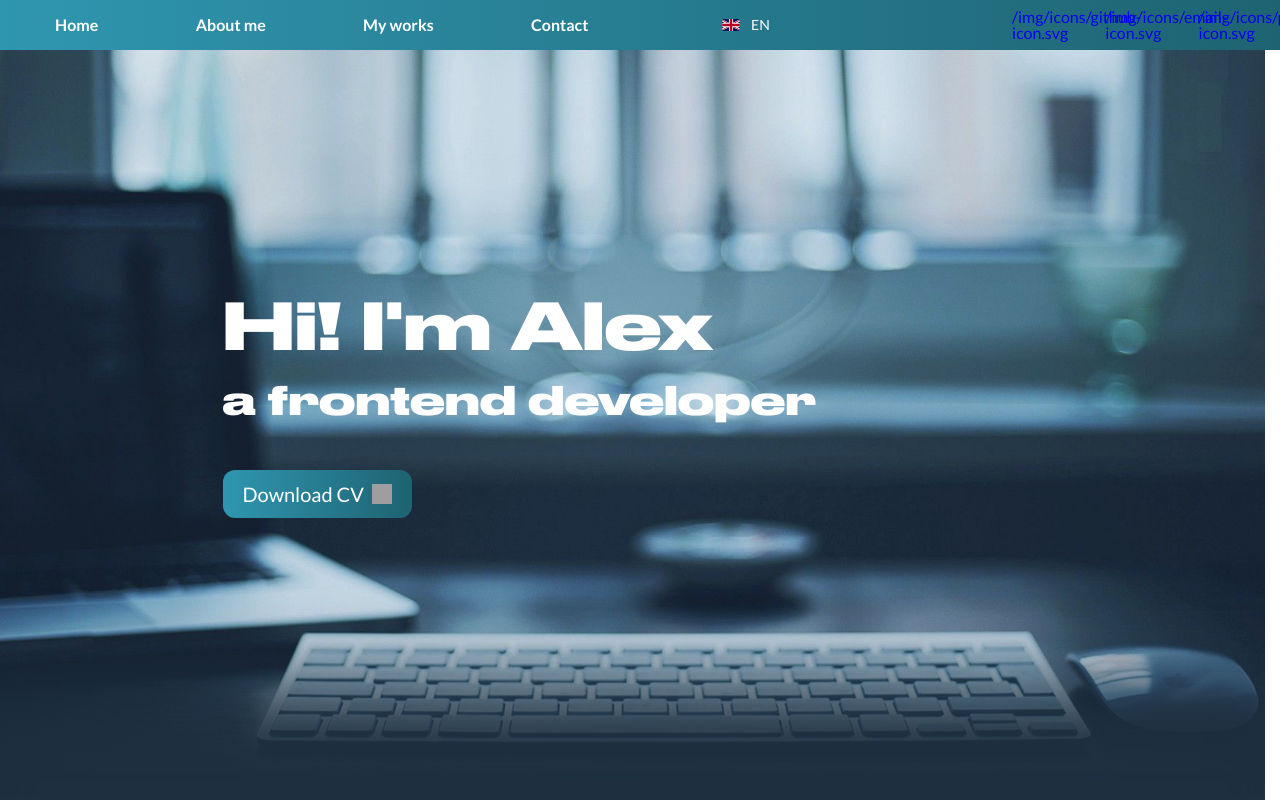
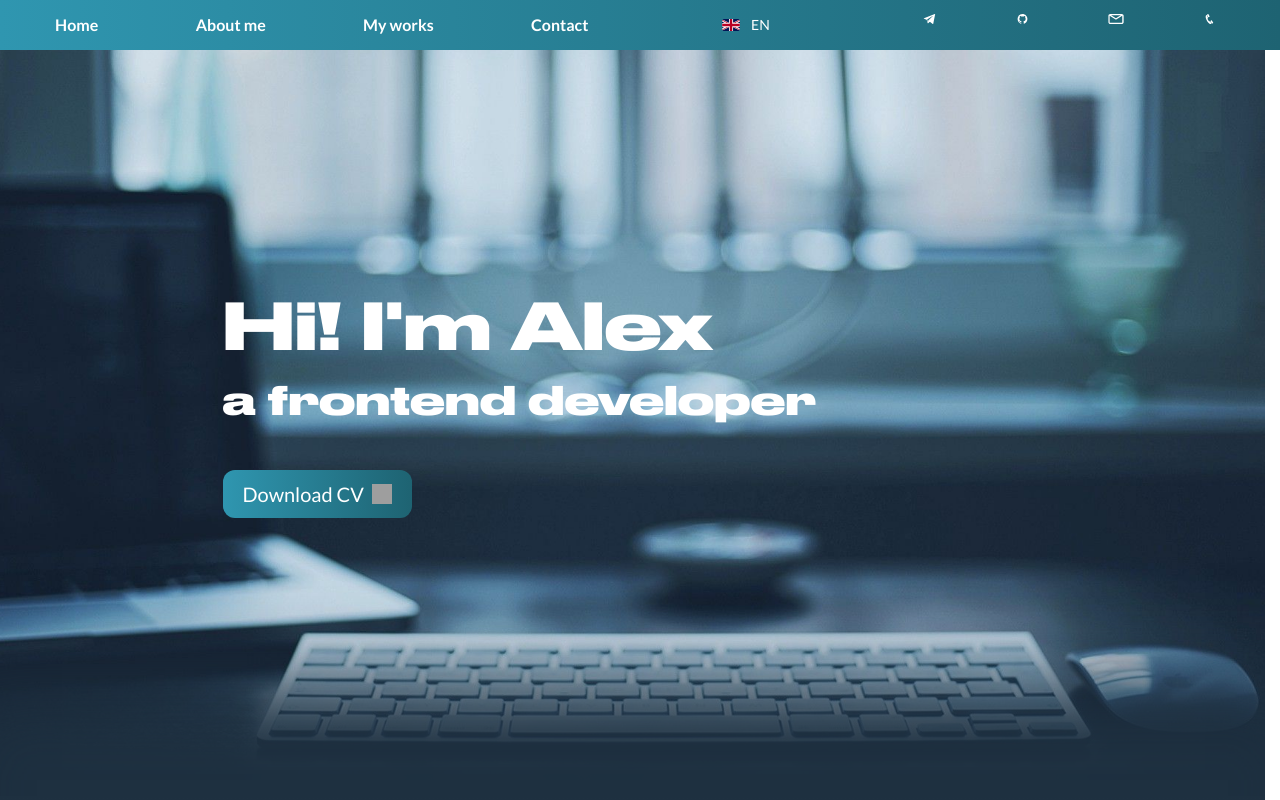
Before and after one commit to alexx-kis/portfolio-next, a Next.js app: page / in a window 1280 px wide. Shown: the top 800 px of the page. Built offline with nearby package versions, Linux system fonts and the light colour scheme; grey boxes are pictures that could not be loaded; a web font is replaced by a local one.

Commit message:
feat: icon component created

```diff
--- a/src/components/layout/header-socials/header-socials.scss
+++ b/src/components/layout/header-socials/header-socials.scss
@@ -24,6 +24,7 @@
   &__link {
     display: block;
     width: desk(24px, 20px);
+    aspect-ratio: 1;
 
     svg {
       width: 100%;
--- a/src/components/layout/header-socials/header-socials.tsx
+++ b/src/components/layout/header-socials/header-socials.tsx
@@ -1,7 +1,6 @@
+import Icon from '@/components/ui/icon/icon';
 import { HEADER_SOCIALS_ITEMS } from '@/constants/header-socials-items';
-import Image from 'next/image';
 import './header-socials.scss';
-import { TelegramIcon } from '@/assets/icons';
 
 // ^======================== HeaderSocials ========================^ //
 
@@ -17,16 +16,7 @@ function HeaderSocials(): React.JSX.Element {
                 className='header-socials__link'
                 aria-label={label}
               >
-                {icon}
-                <icon/>
-                {/* <TelegramIcon/> */}
-                {/* <Image
-                  src={icon}
-                  width={25}
-                  height={25}
-                  alt={label}
-                  className='img-svg'
-                /> */}
+                <Icon className='header-socials__link' path={icon} width={10} height={10} />
               </a>
             </li>
           );
--- /dev/null
+++ b/src/components/ui/icon/icon.tsx
@@ -0,0 +1,25 @@
+import Image from 'next/image';
+import './icon.scss';
+
+// ^======================== Icon ========================^ //
+
+type IconProps = {
+  className: string;
+  path: string;
+  width: number;
+  height: number;
+};
+
+function Icon(iconProps: IconProps): React.JSX.Element {
+  const { className, path, width, height } = iconProps;
+  return (
+    <Image
+      className={className}
+      src={path}
+      alt=''
+      width={width}
+      height={height}
+    />
+  );
+}
+export default Icon;
--- a/src/constants/header-socials-items.ts
+++ b/src/constants/header-socials-items.ts
@@ -1,18 +1,16 @@
-import { TelegramIcon } from '@/assets/icons';
-import React from 'react';
 import { basePath } from './const';
 
 type HeaderSocialItem = {
   href: string;
   label: string;
-  icon: React.ReactNode;
+  icon: string;
 };
 
 export const HEADER_SOCIALS_ITEMS: HeaderSocialItem[] = [
   {
     href: 'https://t.me/alexx_kis',
     label: 'telegram',
-    icon: TelegramIcon,
+    icon: `${basePath}/img/icons/telegram-icon.svg`,
   },
   {
     href: 'https://github.com/alexx-kis',
```
Also changed, not shown: src/components/ui/icon/icon.scss (added).
